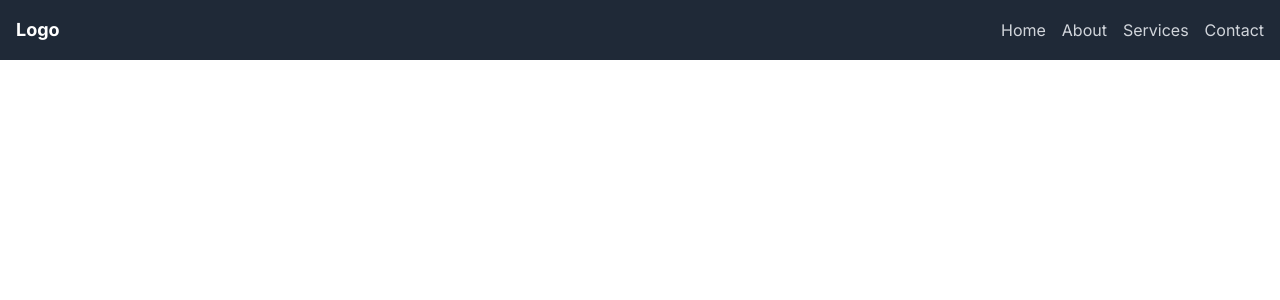
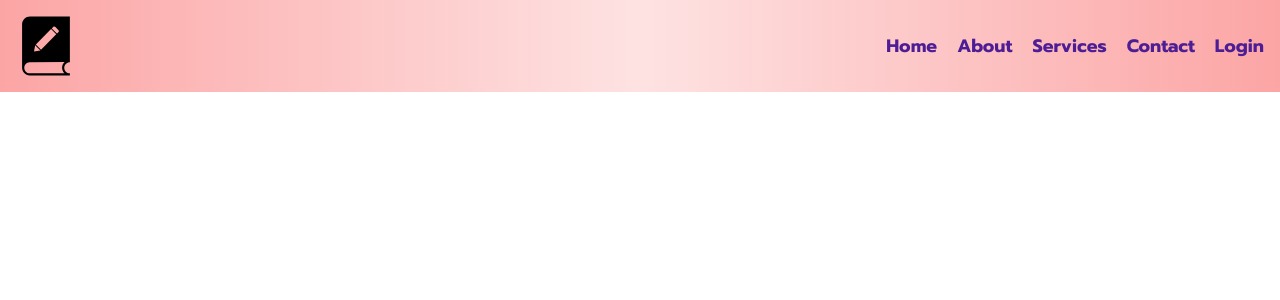
Before and after one commit to aswathyeg/next-js-experiment, a Next.js app: page /navbarNew in a window 1280 px wide. Shown: the top 300 px of the page. Built offline with nearby package versions, Linux system fonts and the light colour scheme.

Commit message:
added icon

```diff
--- a/app/navbarNew/page.tsx
+++ b/app/navbarNew/page.tsx
@@ -1,21 +1,30 @@
 "use client";
 
 import { useState } from "react";
-
+import Image from "next/image";
+import Diary from "@/public/diary-black.svg";
+import { prompt } from "@/app/ui/fonts";
+import Link from "next/link";
 const Navbar = () => {
   const [isOpen, setIsOpen] = useState(false);
 
   return (
-    <nav className="bg-gray-800 p-4">
+    <nav className="bg-gradient-to-r from-darkRed via-mediumRed to-darkRed ... p-4 ">
       <div className="container mx-auto flex justify-between items-center">
         <div className="text-white text-lg font-bold">
-          <a href="#">Logo</a>
+          <Image
+            src={Diary}
+            alt="logo"
+            width={60}
+            height={40}
+            className="transition ease-in-out delay-150  hover:-translate-y-1 hover:scale-110  duration-300 ..."
+          />
         </div>
         <div className="md:hidden">
           <button
             onClick={() => setIsOpen(!isOpen)}
             type="button"
-            className="text-gray-300 hover:text-white focus:outline-none"
+            className="text-violet hover:text-white focus:outline-none"
           >
             {isOpen ? (
               <svg
@@ -25,12 +34,12 @@ const Navbar = () => {
                 viewBox="0 0 24 24"
                 xmlns="http://www.w3.org/2000/svg"
               >
-                <path
+                {/* <path
                   strokeLinecap="round"
                   strokeLinejoin="round"
                   strokeWidth="2"
                   d="M6 18L18 6M6 6l12 12"
-                />
+                /> */}
               </svg>
             ) : (
               <svg
@@ -51,34 +60,67 @@ const Navbar = () => {
           </button>
         </div>
         <div
-          className={`md:flex md:items-center ${isOpen ? "block" : "hidden"}`}
+          className={`md:flex md:items-center text-violet text-lg font- ${
+            isOpen ? "block" : "hidden"
+          } ${prompt.className}`}
         >
           <a
             href="#"
-            className="block mt-4 md:inline-block md:mt-0 text-gray-300 hover:text-white mr-4"
+            className="block mt-4 md:inline-block md:mt-0  hover:text-white mr-5"
           >
             Home
           </a>
           <a
             href="#"
-            className="block mt-4 md:inline-block md:mt-0 text-gray-300 hover:text-white mr-4"
+            className="block mt-4 md:inline-block md:mt-0  hover:text-white mr-5"
           >
             About
           </a>
           <a
             href="#"
-            className="block mt-4 md:inline-block md:mt-0 text-gray-300 hover:text-white mr-4"
+            className="block mt-4 md:inline-block md:mt-0  hover:text-white mr-5"
           >
             Services
           </a>
           <a
             href="#"
-            className="block mt-4 md:inline-block md:mt-0 text-gray-300 hover:text-white"
+            className="block mt-4 md:inline-block md:mt-0  hover:text-white mr-5"
           >
             Contact
           </a>
+          <Link
+            href="/ui/cards"
+            className="block mt-4 md:inline-block md:mt-0  hover:text-white"
+          >
+            Login
+          </Link>
         </div>
       </div>
+      {/* Ensure the button stays in the top right corner when the menu is open */}
+      {isOpen && (
+        <div className="fixed top-4 right-4 md:hidden">
+          <button
+            onClick={() => setIsOpen(false)}
+            type="button"
+            className="text-violet hover:text-white focus:outline-none"
+          >
+            <svg
+              className="h-6 w-6"
+              fill="none"
+              stroke="currentColor"
+              viewBox="0 0 24 24"
+              xmlns="http://www.w3.org/2000/svg"
+            >
+              <path
+                strokeLinecap="round"
+                strokeLinejoin="round"
+                strokeWidth="2"
+                d="M6 18L18 6M6 6l12 12"
+              />
+            </svg>
+          </button>
+        </div>
+      )}
     </nav>
   );
 };
```
